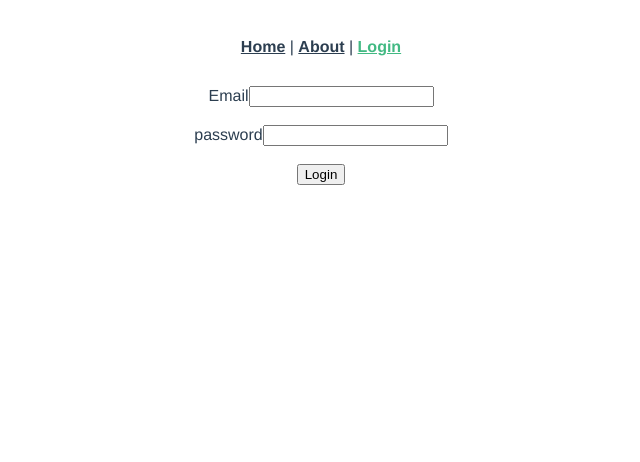
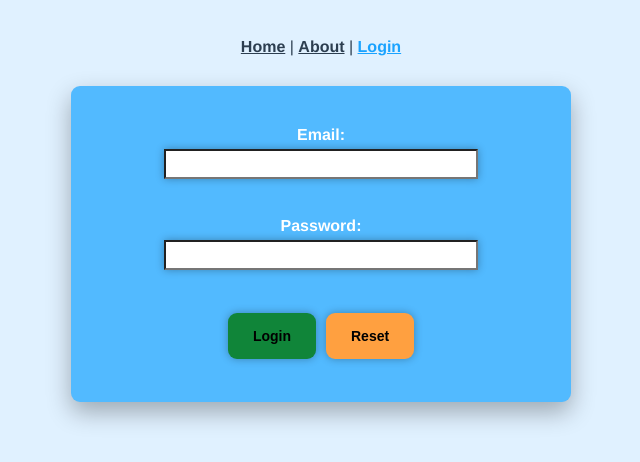
Before and after one commit to shomalikhashayar/login-form, a Vue app: page /login in a window 1280 px wide. Shown: the top 462 px of the page, without its empty margins (319-959 px from the left). Built offline with nearby package versions, Linux system fonts and the light colour scheme.

Commit message:
Make more beautiful

```diff
--- a/src/App.vue
+++ b/src/App.vue
@@ -9,6 +9,9 @@
 </template>
 
 <style>
+body {
+  background-color: rgb(224, 241, 255);
+}
 #app {
   font-family: Avenir, Helvetica, Arial, sans-serif;
   -webkit-font-smoothing: antialiased;
@@ -27,7 +30,7 @@ nav a {
 }
 
 nav a.router-link-exact-active {
-  color: #42b983;
+  color: #1aa3ff;
 }
 </style>
 <script>
--- a/src/views/LoginView.vue
+++ b/src/views/LoginView.vue
@@ -1,14 +1,19 @@
 <template>
+  <div class="container">
     <form @submit.prevent="submit">
       <label for="">Email</label>
       <input type="text" v-model="form.email" required />
       <br /><br />
-    <label for="">password</label>
+      <label for="">Password</label>
       <input type="password" v-model="form.password" required />
       <br /><br />
+      <div class="buttons">
         <button type="submit">Login</button>
+        <button type="reset">Reset</button>
+      </div>
       <br />
     </form>
+  </div>
 </template>
 
 <script>
@@ -28,3 +33,77 @@ export default {
   },
 };
 </script>
+<style scoped>
+form {
+  background-color: #52baff;
+  width: 500px;
+  text-align: center;
+  padding-top: 20px;
+  padding-bottom: 20px;
+  box-shadow: 0 10px 25px rgba(0, 0, 0, 0.3);
+  border-radius: 9px;
+}
+.container {
+  display: flex;
+  justify-content: center;
+}
+.buttons{
+
+  margin-top: 20px;
+}
+.buttons > button {
+  padding-top: 15px;
+  padding-bottom: 15px;
+  padding-left: 25px;
+  padding-right: 25px;
+  margin: 5px;
+}
+
+button[type="submit"] {
+  background-color: rgb(16, 133, 57);
+  border-radius: 9px;
+  cursor: pointer;
+  font-weight: bold;
+  border: none;
+  box-shadow: 0 0 8px rgba(0, 0, 0, 0.3);
+  font-size: 14px;
+}
+button[type="submit"]:hover {
+  background-color: rgb(14, 91, 41);
+  color: white;
+  border-radius: 9px;
+  cursor: pointer;
+  font-weight: bold;
+}
+button[type="reset"] {
+  background-color: rgb(255, 160, 64);
+  border-radius: 9px;
+  cursor: pointer;
+  font-weight: bold;
+  border: none;
+  box-shadow: 0 0 8px rgba(0, 0, 0, 0.3);
+  font-size: 14px;
+}
+button[type="reset"]:hover {
+  background-color: rgb(255, 119, 0);
+  color: white;
+  border-radius: 9px;
+  cursor: pointer;
+  font-weight: bold;
+}
+input {
+  padding: 5px;
+  box-shadow: 0 0 8px rgba(0, 0, 0, 0.3);
+  font-size: 14px;
+  font-weight: 600;
+  width: 300px;
+}
+label {
+  color: #ffffff;
+  font-weight: bold;
+  display: block;
+  margin-top: 20px;
+  margin-bottom: 5px;
+}
+label:after { content: ": " }
+</style>
```
Also changed, not shown: src/store/index.js (line endings or trailing spaces). Lines whose indentation alone changed are shown as unchanged.
